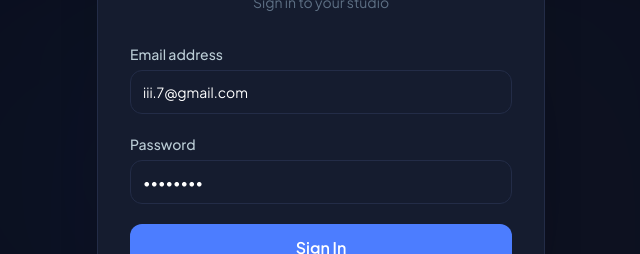
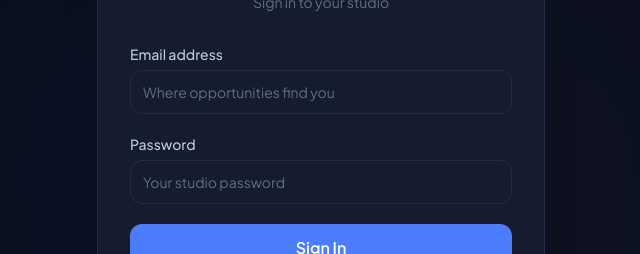
Before and after one commit to Makos-AI/seamlyy, a Next.js app: page /login in a window 1280 px wide. Shown: the part 224-478 px from the top of the page, without its empty margins (319-959 px from the left). Built offline with nearby package versions, Linux system fonts and the light colour scheme; no server answers.

Commit message:
Working on deployment

```diff
--- a/src/app/(auth)/login/page.tsx
+++ b/src/app/(auth)/login/page.tsx
@@ -13,9 +13,8 @@ function LoginForm() {
   // 1. FIXED REDIRECT: This tells it to go to /dashboard after login instead of /
   const callbackUrl = searchParams.get("callbackUrl") || "/dashboard"
 
-  // 2. HARDCODED CREDENTIALS: These will now automatically appear in the boxes
-  const [email, setEmail] = React.useState("iii.7@gmail.com")
-  const [password, setPassword] = React.useState("12345678")
+  const [email, setEmail] = React.useState("")
+  const [password, setPassword] = React.useState("")
 
   const [loading, setLoading] = React.useState(false)
   const [googleLoading, setGoogleLoading] = React.useState(false)
--- a/src/app/landing/page.tsx
+++ b/src/app/landing/page.tsx
@@ -385,7 +385,7 @@ export default function LandingPage() {
           <div className="close__inner" data-animate>
             <h2 className="close__brand">Seamlyy</h2>
             <p className="close__message">You've put in the hard work. Let us handle the rest</p>
-            <Link href="/explore" className="close__btn">
+            <Link href="/" className="close__btn">
               Get <em>Seamlyy</em>
             </Link>
           </div>
```
